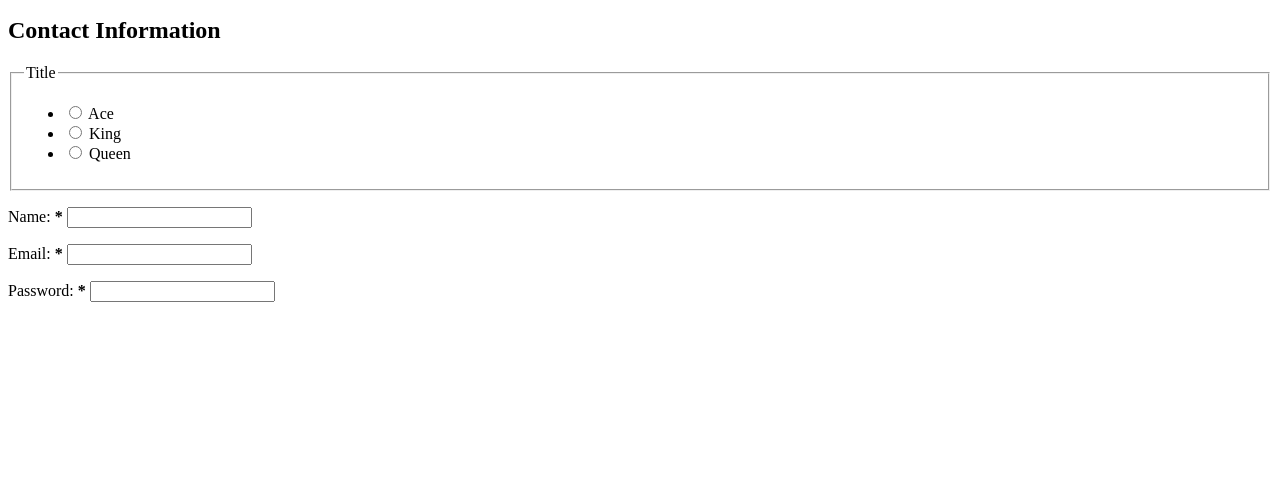
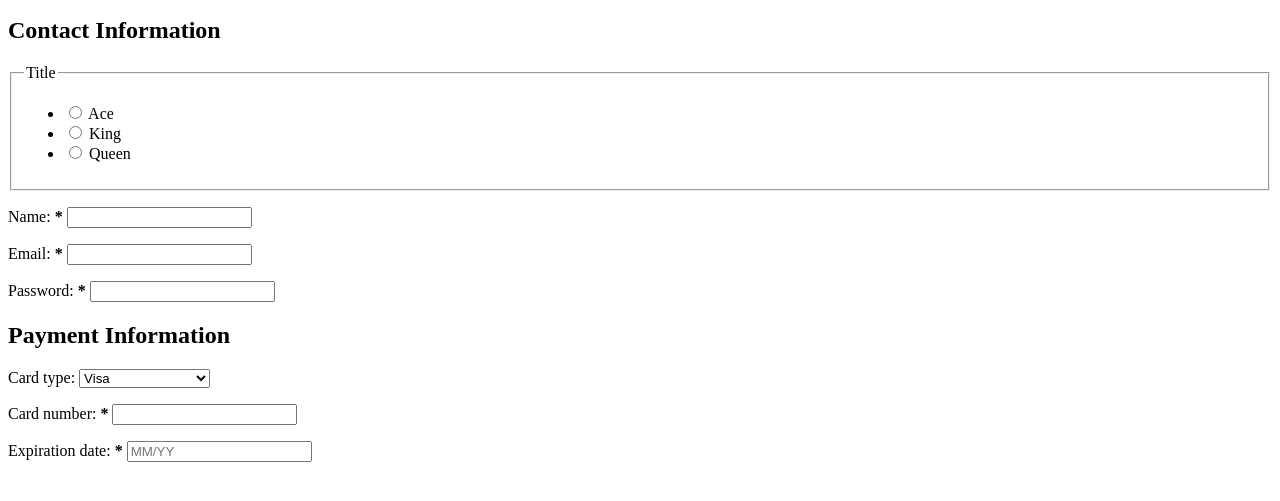
Before and after one commit to quackBear57/MDN-forms, a plain HTML site: page structure-form/index.html in a window 1280 px wide. Shown: the part 101-602 px from the top of the page. Drawn offline with Linux system fonts and the light colour scheme.

Commit message:
payment section complete

```diff
--- a/structure-form/index.html
+++ b/structure-form/index.html
@@ -60,6 +60,39 @@
                 <input type="password" id="pwd" name="password" required>
             </p>
         </section>
+        <section>
+            <h2>Payment Information</h2>
+            <p>
+                <label for="card">
+                    <span>Card type: </span>
+                </label>
+                <select id="card" name="user-card">
+                    <option value="visa">Visa</option>
+                    <option value="mc">Mastercard</option>
+                    <option value="amex">American Express</option>
+                </select>
+            </p>
+            <p>
+                <label for="number">
+                    <span>Card number: </span>
+                    <strong><span aria-label="required">*</span></strong>
+                </label>
+                <input type="tel" id="number" name="card-number" required>
+            </p>
+            <p>
+                <label for="expiration">
+                    <span>Expiration date: </span>
+                    <strong><span aria-label="required">*</span></strong>
+                </label>
+                <input
+                    type="text"
+                    id="expiration"
+                    name="expiration"
+                    required
+                    placeholder="MM/YY"
+                    pattern="^(0[1-9]|1[0-2])\/([0-9]{2})">
+            </p>
+        </section>
     </form>
 </body>
 </html>
```
